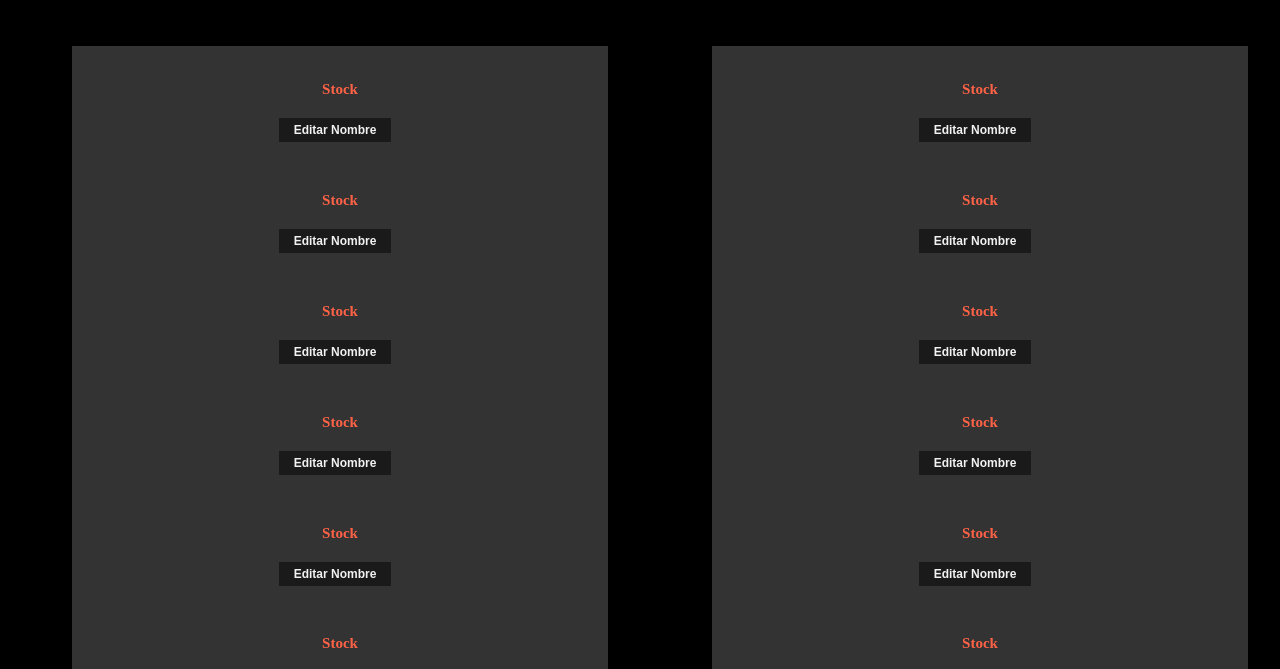
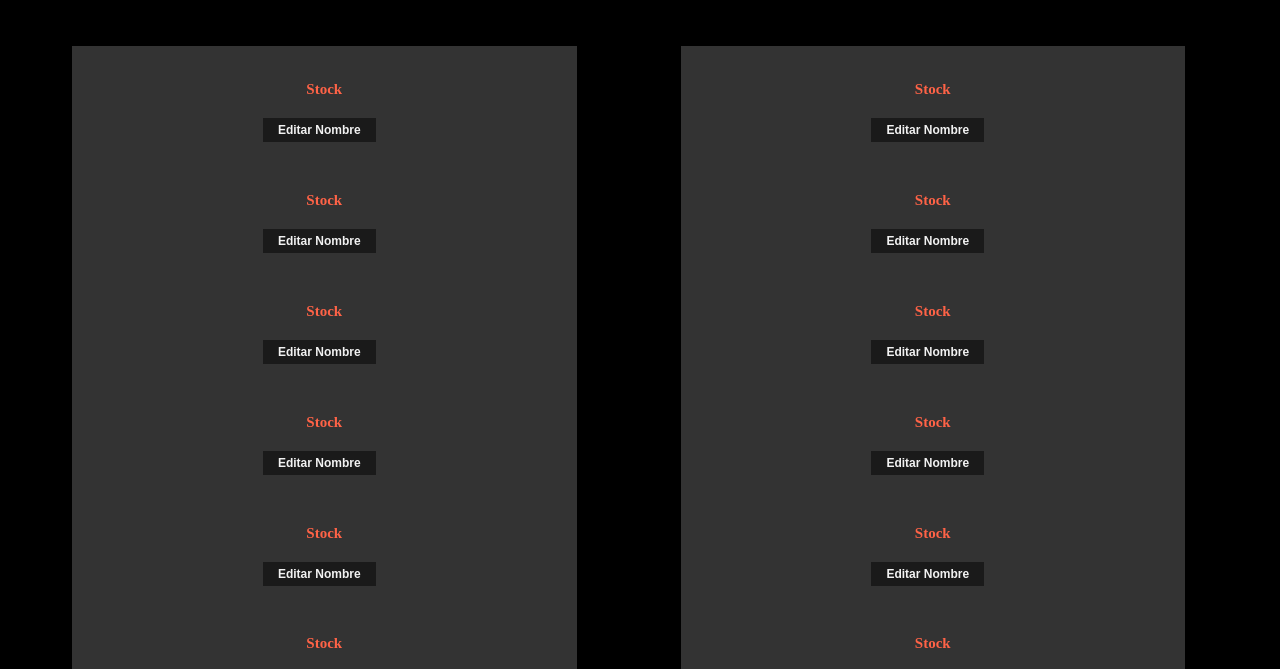
Before and after one commit to Luzbel33/-DEMO-StockManagmentAPP-ESP-, a plain HTML site: page index.html in a window 1280 px wide. Shown: the part 129-798 px from the top of the page. Drawn offline with Linux system fonts and the light colour scheme; a web font is replaced by a local one.

Commit message:
CSS details

```diff
--- a/ress/css/stocklist.css
+++ b/ress/css/stocklist.css
@@ -50,7 +50,9 @@ section#header{
     vertical-align: top;
     margin: 0 2.5%; /* adjust this value as needed */
   }
-
+  #web-list2{
+    margin-right: 95px;
+  }
   #web-list li, #web-list2 li {
     background-color: #333333;
     padding: 15px;
```
